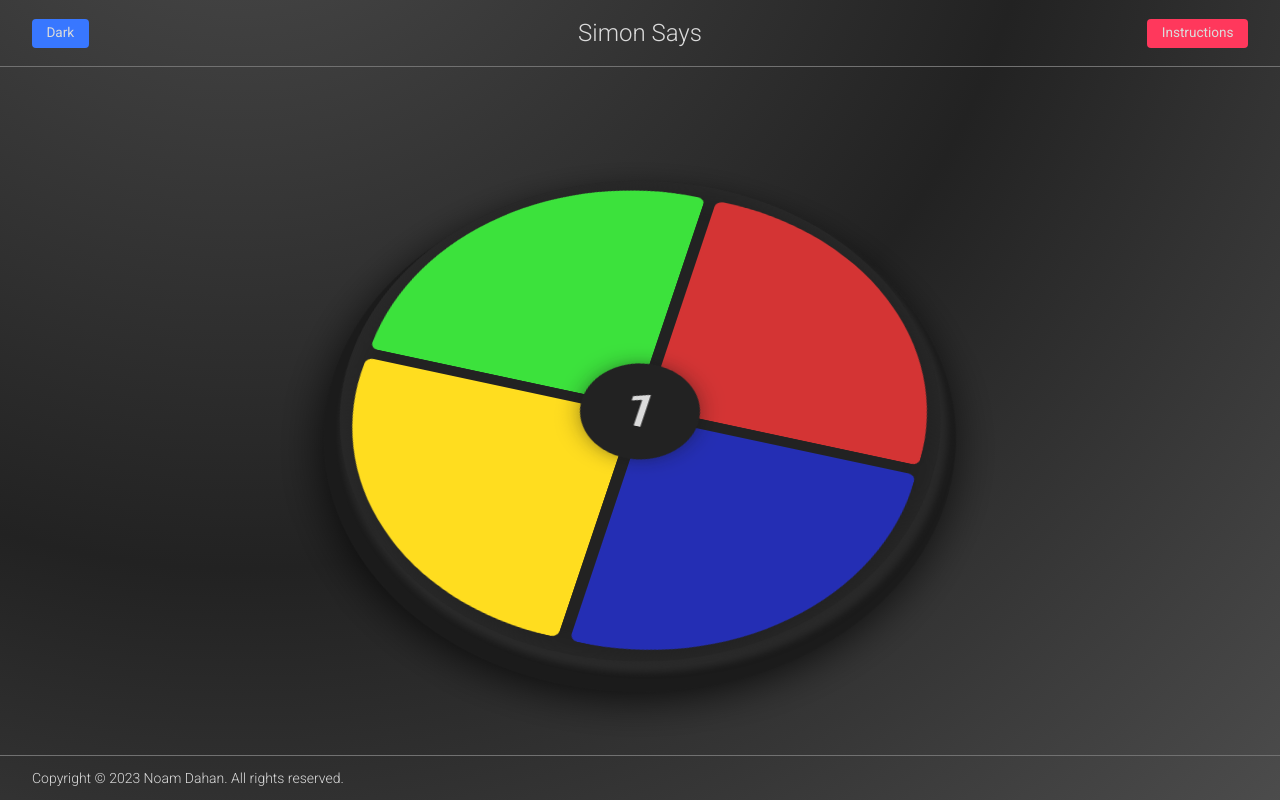
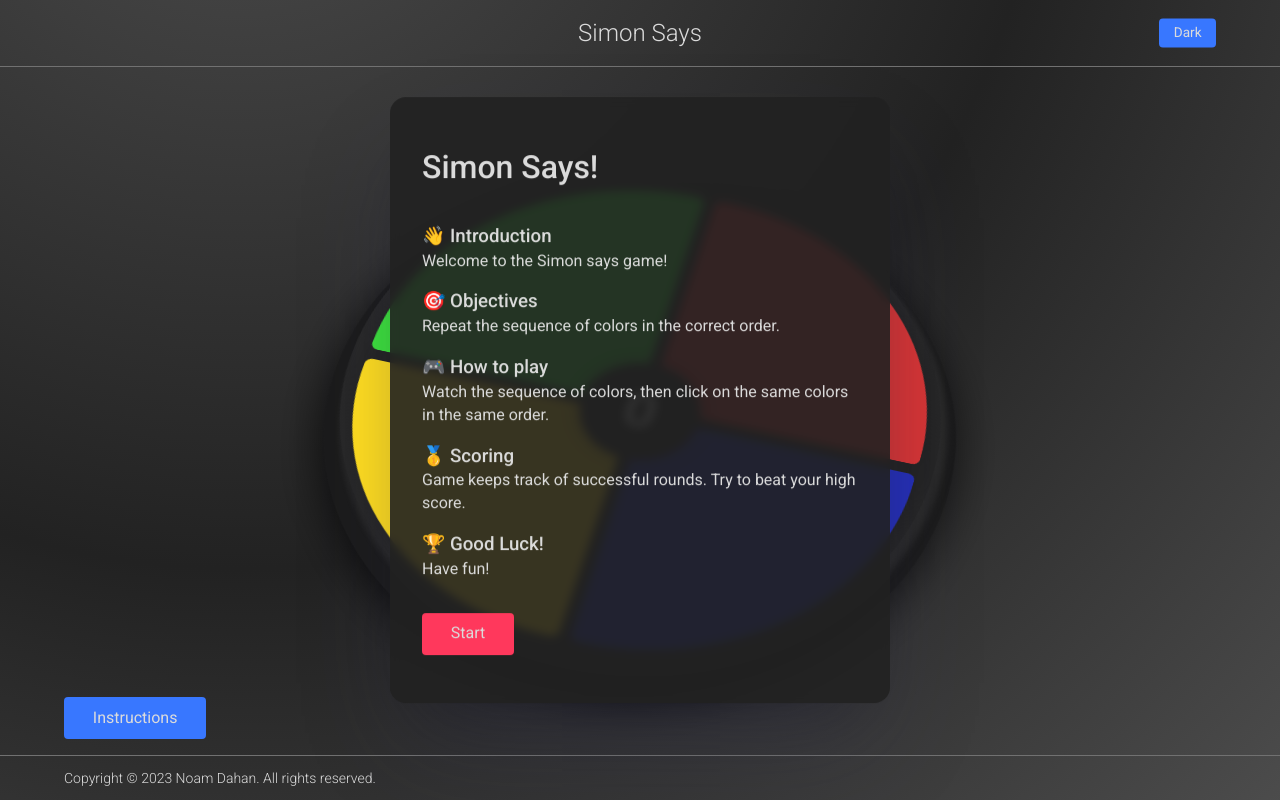
Before and after one commit to Boydem/Simon-s-game, a React (Create React App) app: page / in a window 1280 px wide. Built offline with nearby package versions, Linux system fonts and the light colour scheme.

Commit message:
Instructions added

```diff
--- a/src/app/cmps/AppHeader.tsx
+++ b/src/app/cmps/AppHeader.tsx
@@ -17,15 +17,6 @@ export function AppHeader() {
                     </button>
                 </div>
                 <div className='logo'>{title}</div>
-                <nav>
-                    <ul className='nav-links clean-list flex align-center space-inline-s'>
-                        <li className='nav-link'>
-                            <a className='btn small primary rounded' href='#'>
-                                Instructions
-                            </a>
-                        </li>
-                    </ul>
-                </nav>
             </div>
         </header>
     )
--- /dev/null
+++ b/src/app/cmps/Instructions.tsx
@@ -0,0 +1,36 @@
+const instructions: { [key: string]: string }[] = [
+    { title: '👋 Introduction', description: 'Welcome to the Simon says game!' },
+    { title: '🎯 Objectives', description: 'Repeat the sequence of colors in the correct order.' },
+    {
+        title: '🎮 How to play',
+        description: 'Watch the sequence of colors, then click on the same colors in the same order.',
+    },
+    { title: '🥇 Scoring', description: 'Game keeps track of successful rounds. Try to beat your high score.' },
+    { title: '🏆 Good Luck!', description: 'Have fun!' },
+]
+
+export function Instructions({ resetGame, closeModal }: { [key: string]: (() => void) | undefined }) {
+    return (
+        <div className='instructions'>
+            <h1>Simon Says!</h1>
+            <ul className='clean-list flex column'>
+                {instructions.map((item, idx) => (
+                    <li key={`i-${idx}`}>
+                        <h3 className='item-title'>{item.title}</h3>
+                        <p className='item-description'>{item.description}</p>
+                    </li>
+                ))}
+            </ul>
+            <div className='space-inline-s'>
+                <button onClick={closeModal || resetGame} className='btn primary rounded medium'>
+                    {`${closeModal ? 'Continue' : 'Start'}`}
+                </button>
+                {closeModal && (
+                    <button onClick={resetGame} className='btn secondary rounded medium'>
+                        Reset
+                    </button>
+                )}
+            </div>
+        </div>
+    )
+}
--- /dev/null
+++ b/src/app/interfaces/Color.ts
@@ -0,0 +1,4 @@
+export interface Color {
+    name: string
+    sound: HTMLAudioElement
+}
--- a/src/app/pages/Home.tsx
+++ b/src/app/pages/Home.tsx
@@ -1,10 +1,7 @@
 import { useEffect, useRef, useState } from 'react'
+import { Instructions } from '../cmps/Instructions'
+import { Color } from '../interfaces/Color'
 import { utilService } from '../services/util.service'
-
-interface Color {
-    name: string
-    sound: HTMLAudioElement
-}
 
 const colors: Color[] = [
     { name: 'green', sound: new Audio('https://s3.amazonaws.com/freecodecamp/simonSound1.mp3') },
@@ -12,27 +9,25 @@ const colors: Color[] = [
     { name: 'yellow', sound: new Audio('https://s3.amazonaws.com/freecodecamp/simonSound4.mp3') },
     { name: 'blue', sound: new Audio('https://s3.amazonaws.com/freecodecamp/simonSound3.mp3') },
 ]
+
 const SHOW_HIGHLIGHT_TIME = 250
 const SHOW_HIGHLIGHT_DELAY = 1000
 const WRONG_SOUND = new Audio('https://res.cloudinary.com/dsperrtyj/video/upload/v1677759437/wrong_xyf7uj.wav')
 const CORRECT_SOUND = new Audio('https://res.cloudinary.com/dsperrtyj/video/upload/v1677759436/correct_ranvto.wav')
 
 export const Home = () => {
-    const [level, setLevel] = useState<number>(1)
-    const [isGameOn, setIsGameOn] = useState(true)
+    const [level, setLevel] = useState<number>(0)
+    const [isGameOn, setIsGameOn] = useState(false)
     const [isPlayerMove, setIsPlayerMove] = useState(false)
+    const [isInstructionOpen, setIsInstructionsOpen] = useState(false)
     const sequence = useRef<Color[]>([])
     const gameBoardRef = useRef<HTMLDivElement>(null)
-    const timeoutIds = useRef<NodeJS.Timeout[]>([])
     const playerClick = useRef<number>(0)
 
     useEffect(() => {
         if (!isGameOn) return
         addNextToSequence()
         highlightSequence()
-        return () => {
-            clearTimeOuts()
-        }
     }, [level, isGameOn])
 
     function addNextToSequence() {
@@ -95,28 +90,17 @@ export const Home = () => {
         audioEl.play()
     }
 
-    function getColor(colorName: string) {
-        return colors.find(color => color.name === colorName)
-    }
-
     function isCorrectMove(clickedName: string): boolean {
-        let clickedColor = getColor(clickedName)
+        let clickedColor = colors.find(color => color.name === clickedName)
         return sequence.current[playerClick.current] === clickedColor
     }
 
-    function resetGame() {
+    function resetGame(): void {
         playerClick.current = 0
         sequence.current = []
+        setIsGameOn(true)
         setLevel(1)
-        clearTimeOuts()
-        setIsPlayerMove(false)
-        setIsGameOn(true)
-    }
-
-    function clearTimeOuts() {
-        timeoutIds.current.forEach(id => {
-            clearTimeout(id)
-        })
+        setIsInstructionsOpen(false)
     }
 
     return (
@@ -125,7 +109,7 @@ export const Home = () => {
                 <div ref={gameBoardRef} className='board'>
                     {colors.map((color, idx) => (
                         <button
-                            disabled={!isPlayerMove}
+                            disabled={!isGameOn || !isPlayerMove}
                             key={idx}
                             onClick={() => handleClick(color)}
                             className={`game-btn ${color.name}`}
@@ -135,13 +119,32 @@ export const Home = () => {
                         <h1 title='Level'>{level}</h1>
                     </div>
                 </div>
+                {isInstructionOpen ? (
+                    <div className='modal'>
+                        <Instructions resetGame={resetGame} closeModal={() => setIsInstructionsOpen(false)} />
+                    </div>
+                ) : (
+                    <button
+                        disabled={!isGameOn}
+                        onClick={() => setIsInstructionsOpen(true)}
+                        className='instructions-button btn secondary rounded medium'
+                    >
+                        Instructions
+                    </button>
+                )}
             </div>
             {!isGameOn && (
                 <div className='modal'>
-                    <h2>Game Lost!</h2>
-                    <button onClick={() => resetGame()} className='btn secondary rounded medium'>
-                        Reset
-                    </button>
+                    {!isGameOn && level === 0 ? (
+                        <Instructions resetGame={resetGame} />
+                    ) : (
+                        <div className='game-over'>
+                            <h2>Game Lost!</h2>
+                            <button onClick={resetGame} className='btn secondary rounded medium'>
+                                Reset
+                            </button>
+                        </div>
+                    )}
                 </div>
             )}
         </>
--- a/src/assets/scss/cmps/app-header.scss
+++ b/src/assets/scss/cmps/app-header.scss
@@ -4,8 +4,8 @@
     padding: 1rem 0;
     border-bottom: 1px solid $gray-700;
     .wrapper {
-        display: grid;
-        grid-template-columns: repeat(3, 1fr);
+        display: flex;
+        justify-content: center;
         align-items: center;
         .nav-links {
             justify-content: end;
@@ -17,4 +17,10 @@
         font-size: 1.5rem;
         font-weight: 300;
     }
+    .dark-light-switch {
+        position: absolute;
+        top: 50%;
+        transform: translateY(-50%);
+        right: $layout-padding;
+    }
 }
--- a/src/assets/scss/pages/home/home.scss
+++ b/src/assets/scss/pages/home/home.scss
@@ -142,9 +142,13 @@ $hover-shadow: 0px 0px 30px 5px;
     position: absolute;
     top: 50%;
     left: 50%;
+    width: 90%;
+    max-width: 500px;
     transform: translate(-50%, -50%);
-    background-color: $dark;
-    padding: 3rem;
+    background-color: rgba(#222, 90%);
+    backdrop-filter: blur(5px);
+    -webkit-backdrop-filter: blur(5px);
+    padding: 3rem 2rem;
     border-radius: 1rem;
     display: flex;
     align-items: center;
@@ -152,7 +156,17 @@ $hover-shadow: 0px 0px 30px 5px;
     flex-direction: column;
     gap: 0.5rem;
     z-index: 99;
+    box-shadow: rgba(50, 50, 93, 0.25) 0px 50px 100px -20px, rgba(0, 0, 0, 0.3) 0px 30px 60px -30px;
+    ul {
+        margin: 2rem 0;
+        gap: 1rem;
+    }
     button {
-        width: 100%;
+        // width: 100%;
     }
 }
+.instructions-button {
+    position: absolute;
+    bottom: 1rem;
+    left: 0;
+}
--- a/src/assets/scss/setup/_vars.scss
+++ b/src/assets/scss/setup/_vars.scss
@@ -60,7 +60,7 @@ $base-muted-color: $gray-B;
 $header-height-desktop: 80px;
 
 // LAYOUT
-$layout-padding: 2.5vw;
+$layout-padding: 5vw;
 
 // LAYOUT BREAKPOINTS
 $break-narrow: 640px;
```
